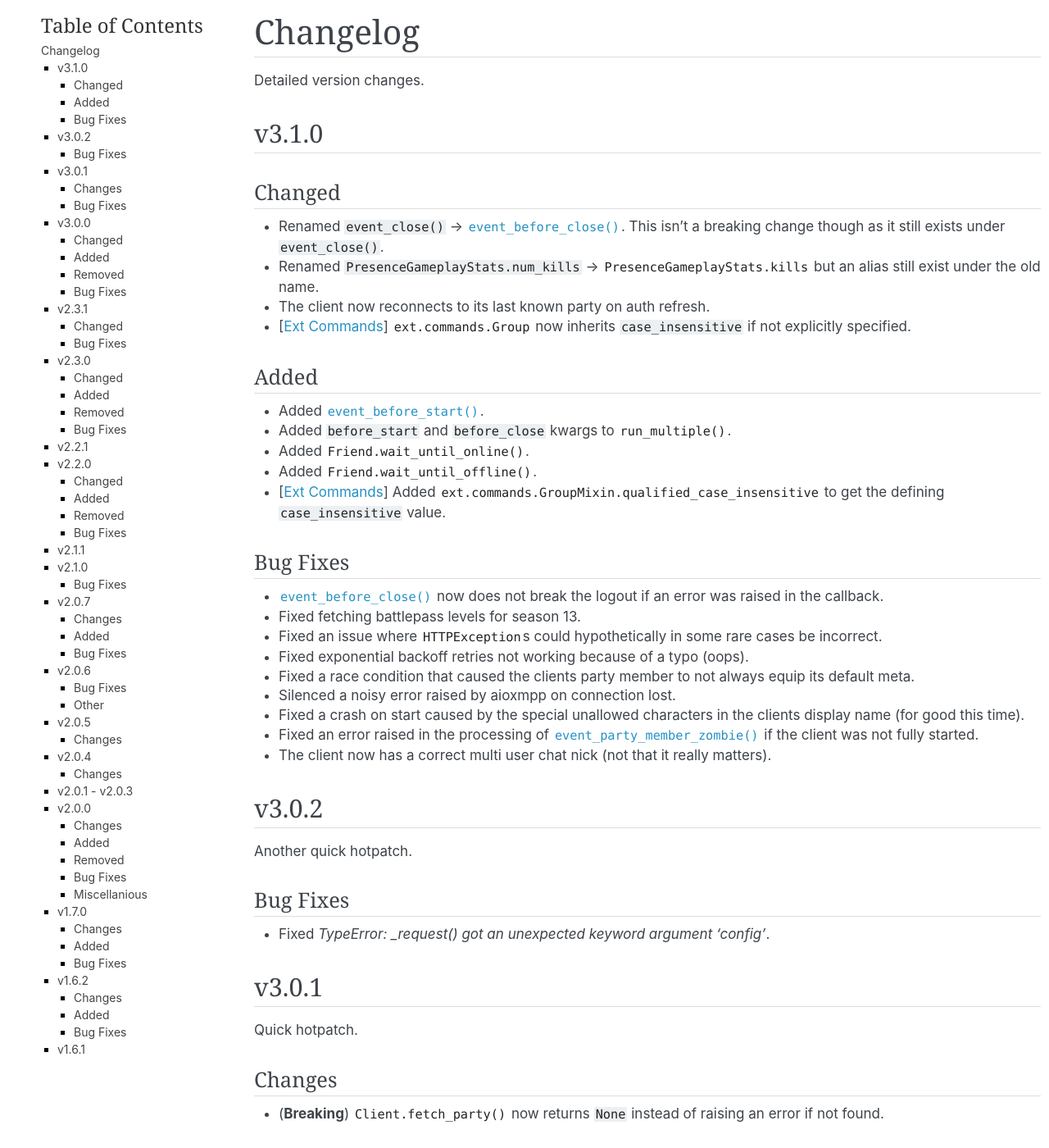
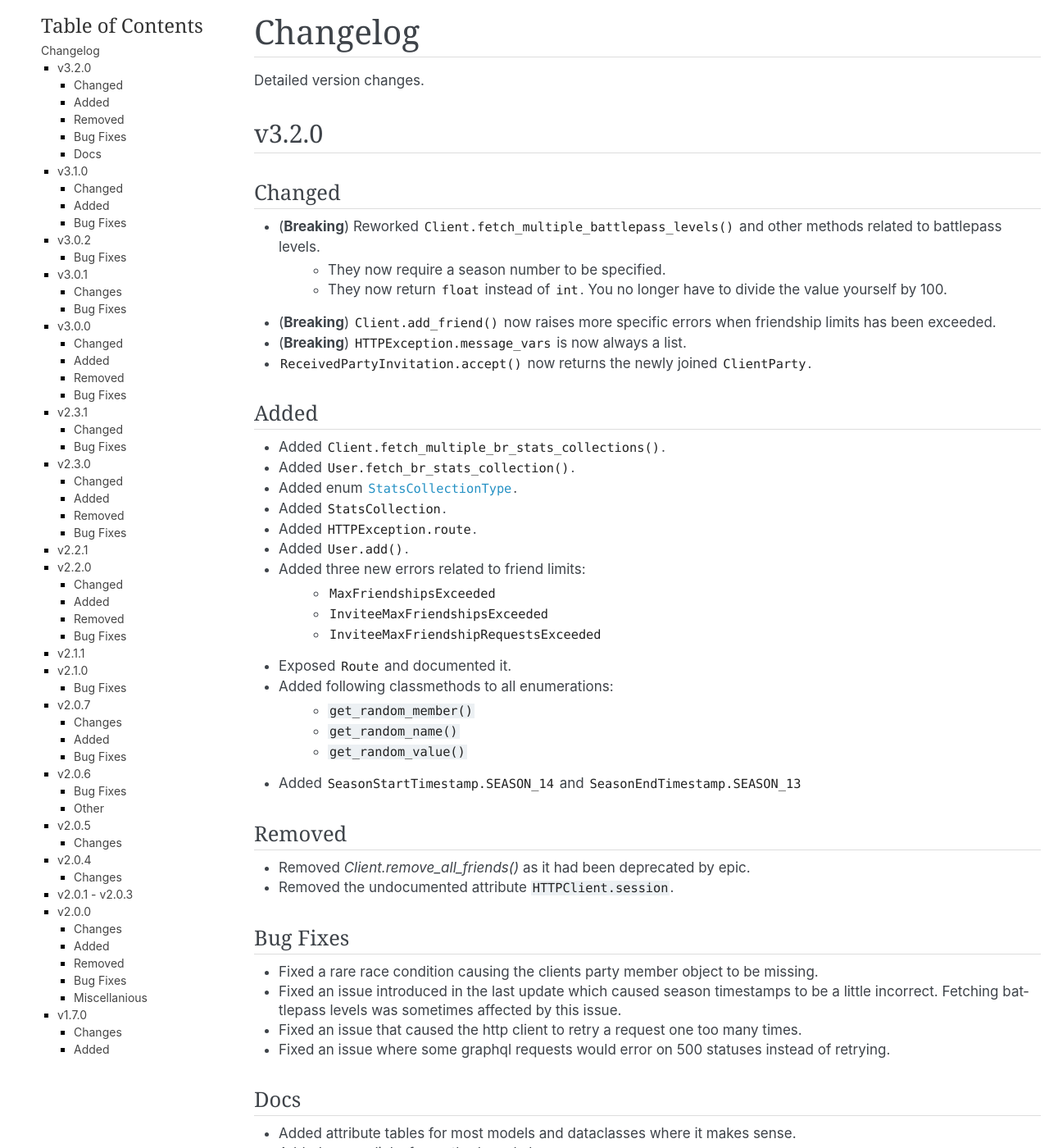
Before and after one commit to Terbau/fortnitepy, a Sphinx documentation site: the page built from docs/changelog.rst, in a window 1280 px wide and 1400 px high. Shown: the whole window at 82% size. Built offline with Sphinx 7.4.7, drawn with Linux system fonts in a browser that asks for light colours; some of the changed text lies outside the part shown.

Commit message:
v3.2.0 changelog + version bump

```diff
--- a/docs/changelog.rst
+++ b/docs/changelog.rst
@@ -4,6 +4,61 @@ Changelog
 =========
 
 Detailed version changes.
+
+
+v3.2.0
+------
+
+Changed
+~~~~~~~
+
+- (**Breaking**) Reworked :meth:`Client.fetch_multiple_battlepass_levels()` and other methods related to battlepass levels.
+    - They now require a season number to be specified.
+    - They now return :class:`float` instead of :class:`int`. You no longer have to divide the value yourself by 100.
+- (**Breaking**) :meth:`Client.add_friend()` now raises more specific errors when friendship limits has been exceeded.
+- (**Breaking**) :attr:`HTTPException.message_vars` is now always a list.
+- :meth:`ReceivedPartyInvitation.accept()` now returns the newly joined :class:`ClientParty`.
+
+Added
+~~~~~
+
+- Added :meth:`Client.fetch_multiple_br_stats_collections()`.
+- Added :meth:`User.fetch_br_stats_collection()`.
+- Added enum :class:`StatsCollectionType`.
+- Added :class:`StatsCollection`.
+- Added :attr:`HTTPException.route`.
+- Added :meth:`User.add()`.
+- Added three new errors related to friend limits:
+    - :exc:`MaxFriendshipsExceeded`
+    - :exc:`InviteeMaxFriendshipsExceeded`
+    - :exc:`InviteeMaxFriendshipRequestsExceeded`
+- Exposed :class:`Route` and documented it.
+- Added following classmethods to all enumerations:
+    - ``get_random_member()``
+    - ``get_random_name()``
+    - ``get_random_value()``
+- Added :attr:`SeasonStartTimestamp.SEASON_14` and :attr:`SeasonEndTimestamp.SEASON_13`
+
+Removed
+~~~~~~~
+
+- Removed `Client.remove_all_friends()` as it had been deprecated by epic.
+- Removed the undocumented attribute ``HTTPClient.session``.
+
+Bug Fixes
+~~~~~~~~~
+
+- Fixed a rare race condition causing the clients party member object to be missing.
+- Fixed an issue introduced in the last update which caused season timestamps to be a little incorrect. Fetching battlepass levels was sometimes affected by this issue.
+- Fixed an issue that caused the http client to retry a request one too many times.
+- Fixed an issue where some graphql requests would error on 500 statuses instead of retrying.
+
+Docs
+~~~~
+
+- Added attribute tables for most models and dataclasses where it makes sense.
+- Added source links for methods and classes.
+- Changed the font used and cleaned up some other stuff a little.
 
 
 v3.1.0
--- a/fortnitepy/__init__.py
+++ b/fortnitepy/__init__.py
@@ -25,7 +25,7 @@ OUT OF OR IN CONNECTION WITH THE SOFTWARE OR THE USE OR OTHER DEALINGS IN THE
 SOFTWARE.
 """
 
-__version__ = '3.1.0'
+__version__ = '3.2.0'
 
 from .client import Client, run_multiple, start_multiple, close_multiple
 from .auth import (Auth, EmailAndPasswordAuth, ExchangeCodeAuth,
```
